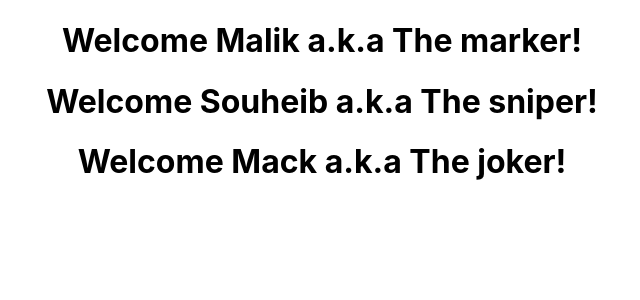
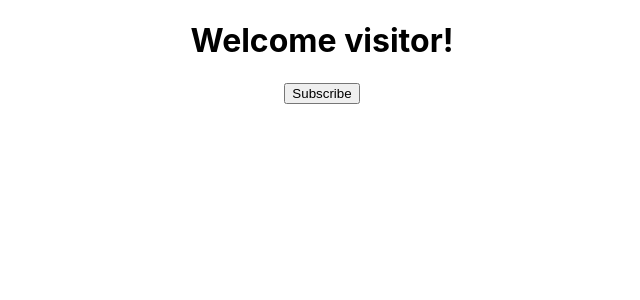
Before and after one commit to MalikSh96/ReactJS, a React (Create React App) app: page / in a window 1280 px wide. Shown: the top 300 px of the page, without its empty margins (318-958 px from the left). Built offline with nearby package versions, Linux system fonts and the light colour scheme.

Commit message:
Lesson 10 done, worked with state

```diff
--- a/src/App.js
+++ b/src/App.js
@@ -3,6 +3,7 @@ import './App.css';
 import Greet from './components/Greet';
 import Welcome from './components/Welcome';
 import Hello from './components/Hello';
+import Message from './components/Message';
 
 
 function App() {
@@ -22,10 +23,13 @@ function App() {
 
       <Greet name='Mack' heroName='The joker'/> */}
 
-      <Welcome name='Malik' heroName='The marker'/>
+      {/* <Welcome name='Malik' heroName='The marker'/>
       <Welcome name='Souheib' heroName='The sniper'/>
-      <Welcome name='Mack' heroName='The joker'/>
+      <Welcome name='Mack' heroName='The joker'/> */}
+
       {/* <Hello /> */}
+
+      <Message />
     </div>
   );
 }
--- /dev/null
+++ b/src/components/Message.js
@@ -0,0 +1,43 @@
+//Will use state in here
+//class component
+//When creating a class component, you need to include 2 imports
+import React, { Component } from 'react';
+//This is a class component
+//next, define the class
+//for this class to become a react component, you can use 2 steps
+//1, it should extend the component class from react
+//2, the class has to implement the render method, which will return null or some html
+class Message extends Component {
+    //The first step is to create a state object and initialize it, and that is usually done inside the class constructor
+    constructor() {
+        //The super() is required because we extend react's component class, and a call has to be made to the base class constructor
+        super();
+        //state is a reserved keyword in react
+        this.state = {
+            message: 'Welcome visitor'
+        };
+    }
+
+    changeMessage(){
+        //to change the state of the component we need to call setState method
+        //setState method accepts an object which is nothing but the new state of the component
+        this.setState({
+            message: 'Thank you for subscribing'
+        });
+    }
+
+    render() {
+        return (
+            <div>
+                <h1>{this.state.message}!</h1>
+                <button onClick={
+                    () => this.changeMessage()}
+                >
+                    Subscribe
+                </button>
+            </div>
+        )
+    }
+}
+
+export default Message;
--- a/src/components/Welcome.js
+++ b/src/components/Welcome.js
@@ -7,7 +7,7 @@ import React, { Component } from 'react';
 //2, the class has to implement the render method, which will return null or some html
 class Welcome extends Component {
     render(){
-    return <h1>Welcome {this.props.name} a.k.a {this.props.heroName}!</h1>
+        return <h1>Welcome {this.props.name} a.k.a {this.props.heroName}!</h1>
     }
 }
 
```
Also changed, not shown: 2 other files (tests, documents, lock files or other folders).
